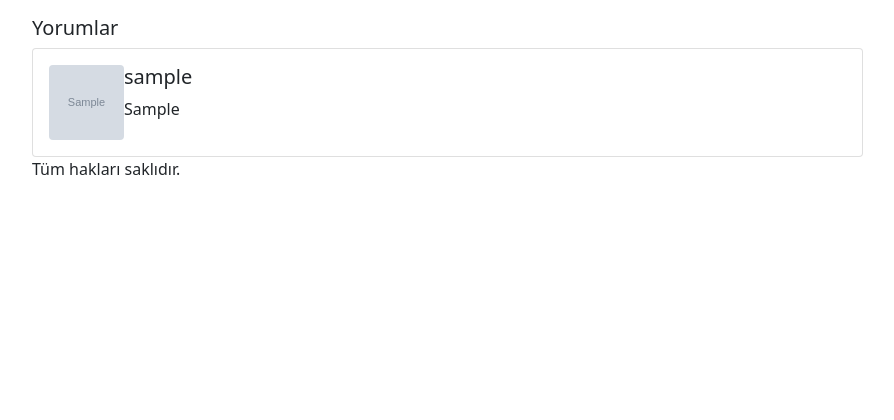
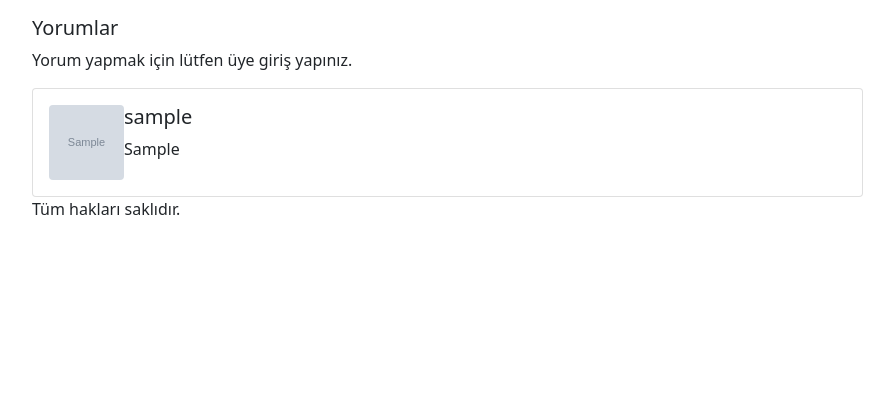
Before and after one commit to oguzhancelikarslan/django-blog-udemy, a Django app: a page that uses blog/templates/pages/detay.html in a window 1280 px wide. Shown: the part 244-664 px from the top of the page, without its empty margins (50-944 px from the left). Run offline with Django 3.2, Linux system fonts and the light colour scheme; tables that the repository leaves empty hold one stand-in row (values such as "Sample post"); grey boxes marked "Sample" are stand-in pictures; some libraries are stand-ins or nearby versions.

Commit message:
yorum silme özelliği eklendi

```diff
--- a/blog/forms/__init__.py
+++ b/blog/forms/__init__.py
@@ -1,3 +1,4 @@
 from .iletisim import IletisimForm
 from .yazi_ekle import YaziEkleModelForm
 from .yazi_guncelle import YaziGuncelleFormModel
+from .yorum_ekle import YorumEkleModelForm
--- /dev/null
+++ b/blog/forms/yorum_ekle.py
@@ -0,0 +1,7 @@
+from django import forms
+from blog.models import YorumModel
+
+class YorumEkleModelForm(forms.ModelForm):
+    class Meta:
+        model = YorumModel
+        fields = ('yorum', )
--- a/blog/templates/pages/detay.html
+++ b/blog/templates/pages/detay.html
@@ -1,6 +1,7 @@
 {% extends 'base.html' %}
 {% load static %}
 {% block title%} {{ yazi.baslik }} {% endblock%}
+{% load crispy_forms_tags %}
 
 {% block content %}
 
@@ -31,6 +32,16 @@
 
 <h5>Yorumlar</h5>
 
+{% if request.user.is_authenticated %}
+  <form method="POST">
+    {% csrf_token %}
+    {{ yorum_ekle_form|crispy }}
+    <input type="submit" value="Yorum Yap" class="btn btn-danger mt-3 mb-3" />
+  </form>
+{%else%}
+  <p>Yorum yapmak için lütfen üye giriş yapınız.</p>
+{%endif%}
+
 {% for yorum in yorumlar %}
   <div class="card">
     <div class="card-body" style="display:flex;flex-direction: row;">
@@ -46,6 +57,11 @@
         <p class="card-text">
           {{ yorum.yorum }}
         </p>
+        {% if request.user == yorum.yazan or request.user == yazi.yazar %}
+          <p>
+            <a class="btn btn-danger" href="{% url 'yorum-sil' id=yorum.id %}">Yorum Sil</a>
+          </p>
+        {% endif %}
       </div>
     </div>
   </div>
--- a/blog/urls.py
+++ b/blog/urls.py
@@ -1,5 +1,5 @@
 from django.urls import path, include
-from blog.views import iletisim, anasayfa, kategori, yazilarim, detay, yazi_ekle, yazi_guncelle, yazi_sil
+from blog.views import iletisim, anasayfa, kategori, yazilarim, detay, yazi_ekle, yazi_guncelle, yazi_sil, yorum_sil
 
 urlpatterns = [
     path('', anasayfa, name='anasayfa'),
@@ -8,6 +8,7 @@ urlpatterns = [
     path('yazilarim', yazilarim, name='yazilarim'),
     path('detay/<slug:slug>', detay, name='detay'),
     path('yazi-sil/<slug:slug>', yazi_sil, name='yazi-sil'),
+    path('yorum-sil/<int:id>', yorum_sil, name='yorum-sil'),
     path('yazi-ekle', yazi_ekle, name='yazi-ekle'),
     path('yazi-guncelle/<slug:slug>', yazi_guncelle, name='yazi-guncelle'),
 ]
--- a/blog/views/__init__.py
+++ b/blog/views/__init__.py
@@ -6,3 +6,4 @@ from .yazilarim import yazilarim
 from .yazi_ekle import yazi_ekle
 from .yazi_guncelle import yazi_guncelle
 from .yazi_sil import yazi_sil
+from .yorum_sil import yorum_sil
--- a/blog/views/detay.py
+++ b/blog/views/detay.py
@@ -1,10 +1,23 @@
 from django.shortcuts import render, get_object_or_404
 from blog.models import YazilarModel
+from blog.forms import YorumEkleModelForm
 
 def detay(request, slug):
     yazi = get_object_or_404(YazilarModel, slug=slug)
     yorumlar = yazi.yorumlar.all()
+
+    if request.method == 'POST':
+        yorum_ekle_form = YorumEkleModelForm(data=request.POST)
+        if yorum_ekle_form.is_valid():
+            yorum = yorum_ekle_form.save(commit=False)
+            yorum.yazan = request.user
+            yorum.yazi = yazi
+            yorum.save()
+
+    yorum_ekle_form = YorumEkleModelForm()
+
     return render(request, 'pages/detay.html', context={
         'yazi': yazi,
-        'yorumlar': yorumlar
+        'yorumlar': yorumlar,
+        'yorum_ekle_form': yorum_ekle_form
     })
```
Also changed, not shown: blog/views/yorum_sil.py (added, +13 -0 lines).
